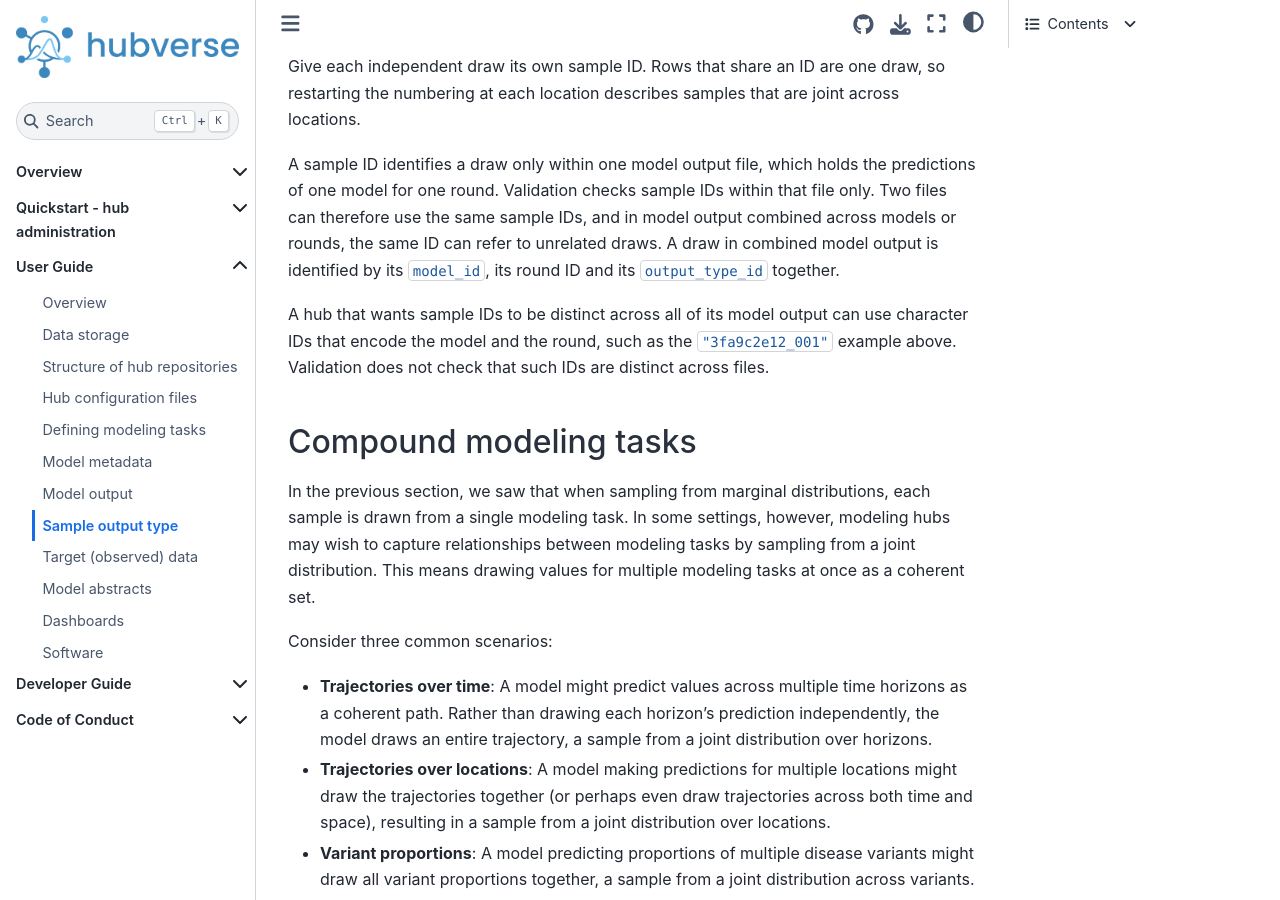
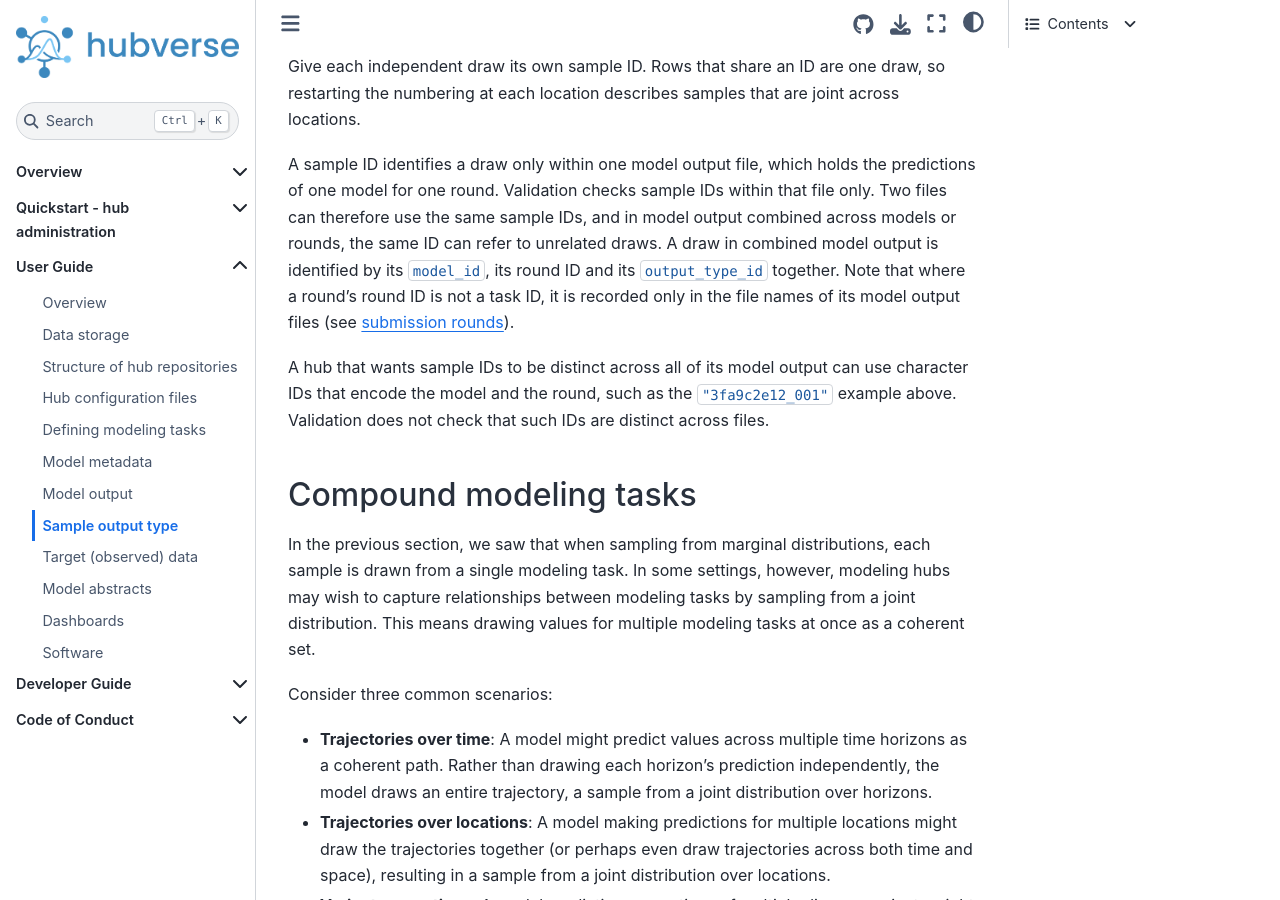
Before and after one commit to hubverse-org/hubDocs, a Sphinx documentation site: the page built from docs/source/user-guide/sample-output-type.md, in a window 1280 px wide and 900 px high, scrolled down 4000 px. Built offline with Sphinx 7.4.7 and the Sphinx Book theme 1.1.4, drawn with Linux system fonts in a browser that asks for light colours; comment, search, counter and statistics services are not loaded.

Commit message:
Note that a fixed round ID is recorded only in file names
Co-Authored-By: Claude Opus 5.5 <noreply@anthropic.com>

```diff
--- a/docs/source/user-guide/sample-output-type.md
+++ b/docs/source/user-guide/sample-output-type.md
@@ -100,7 +100,7 @@ A submission with a sample ID that breaks these rules fails validation, and the
 
 Give each independent draw its own sample ID. Rows that share an ID are one draw, so restarting the numbering at each location describes samples that are joint across locations.
 
-A sample ID identifies a draw only within one model output file, which holds the predictions of one model for one round. Validation checks sample IDs within that file only. Two files can therefore use the same sample IDs, and in model output combined across models or rounds, the same ID can refer to unrelated draws. A draw in combined model output is identified by its `model_id`, its round ID and its `output_type_id` together.
+A sample ID identifies a draw only within one model output file, which holds the predictions of one model for one round. Validation checks sample IDs within that file only. Two files can therefore use the same sample IDs, and in model output combined across models or rounds, the same ID can refer to unrelated draws. A draw in combined model output is identified by its `model_id`, its round ID and its `output_type_id` together. Note that where a round's round ID is not a task ID, it is recorded only in the file names of its model output files (see [submission rounds](#submission-rounds)).
 
 A hub that wants sample IDs to be distinct across all of its model output can use character IDs that encode the model and the round, such as the `"3fa9c2e12_001"` example above. Validation does not check that such IDs are distinct across files.
 
```
